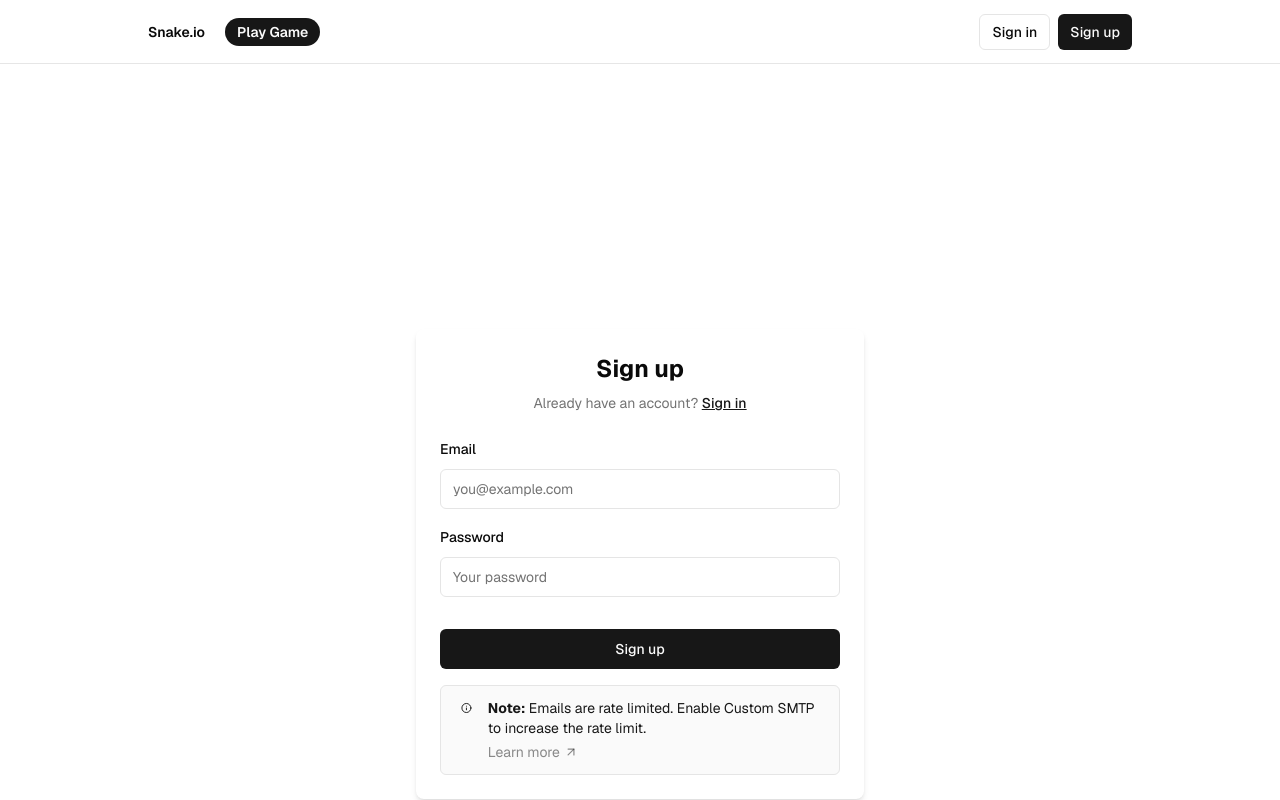
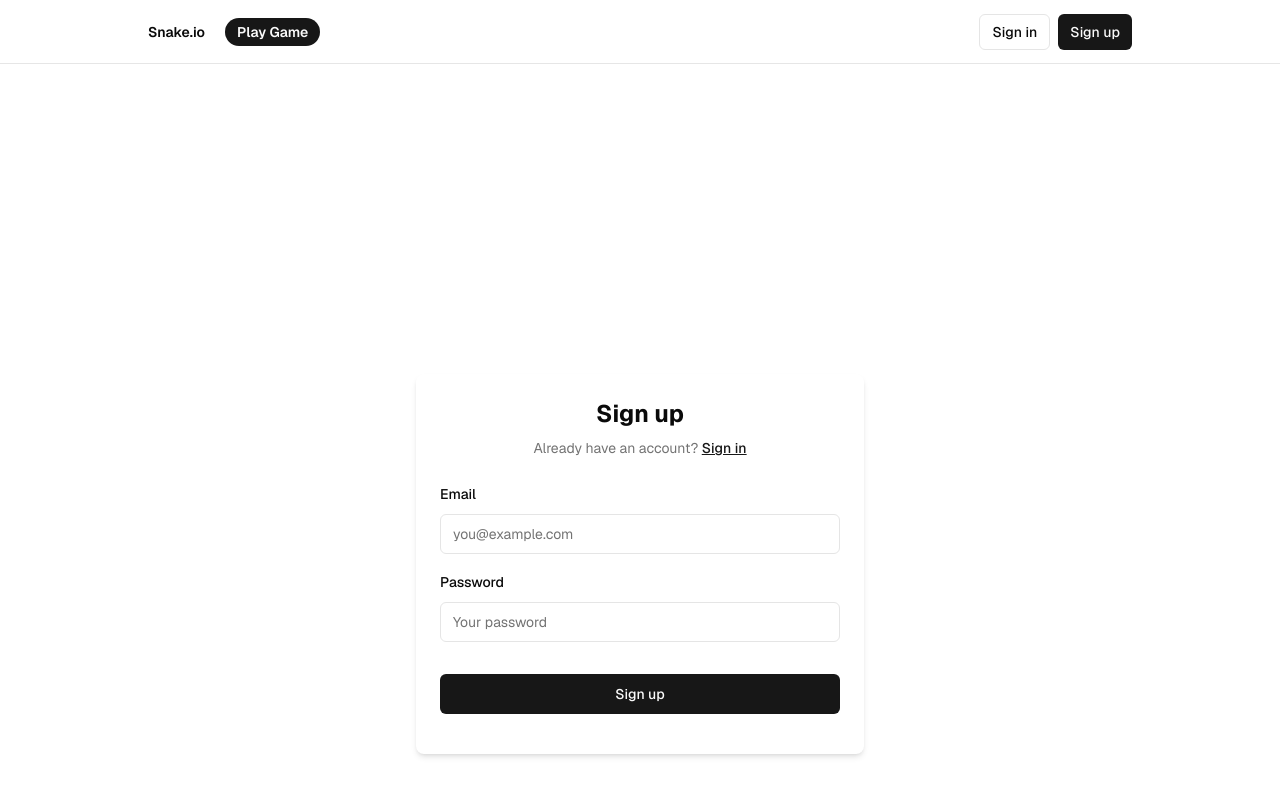
Before and after one commit to editzinter/expo_snake_game, a Next.js app: page /sign-up in a window 1280 px wide. Shown: the top 800 px of the page. Built offline with nearby package versions, Linux system fonts and the light colour scheme; no server answers.

Commit message:
Remove email rate limit notification from sign-up page

```diff
--- a/app/(auth-pages)/sign-up/page.tsx
+++ b/app/(auth-pages)/sign-up/page.tsx
@@ -4,7 +4,6 @@ import { SubmitButton } from "@/components/submit-button";
 import { Input } from "@/components/ui/input";
 import { Label } from "@/components/ui/label";
 import Link from "next/link";
-import { SmtpMessage } from "../smtp-message";
 
 export default async function Signup(props: {
   searchParams: Promise<Message>;
@@ -56,8 +55,6 @@ export default async function Signup(props: {
           <FormMessage message={searchParams} />
         </div>
       </form>
-
-      <SmtpMessage />
     </div>
   );
 }
```
